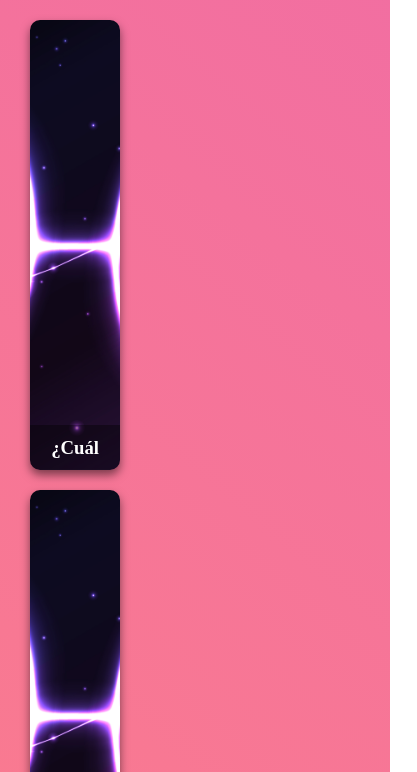
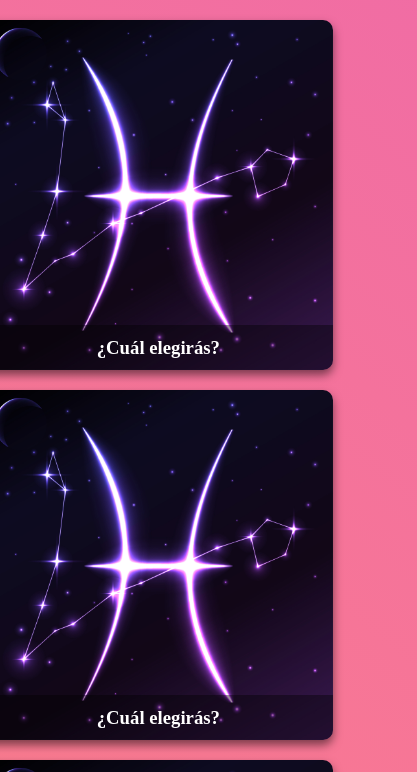
Before and after one commit to DanielRodriguez2102/DaniTeAmo, a plain HTML site: page index.html in a window 390 px wide. Shown: the top 772 px of the page, 417 px wide, since content can reach past the window. Drawn offline with Linux system fonts and the light colour scheme.

Commit message:
Update styles.css

```diff
--- a/styles.css
+++ b/styles.css
@@ -148,7 +148,8 @@ body {
 /* Media queries para pantallas pequeñas */
 @media (max-width: 800px) {
   .card {
-    height: 450px;
+    width: 350px;
+    height: 350px;
   }
 
   .card .back h3 {
```
